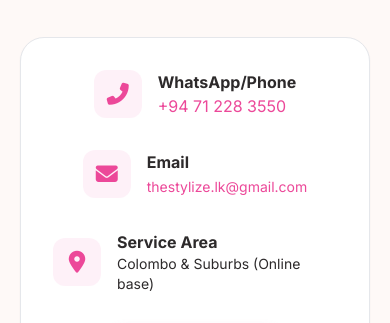
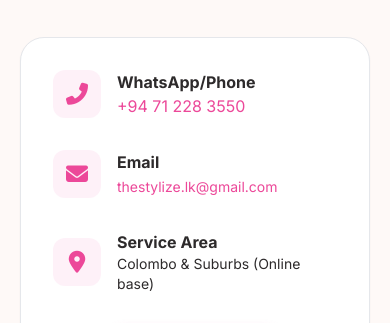
Before and after one commit to nuone-tech/The-Stylize-Party-Creations, a plain HTML site: page index.html in a window 390 px wide. Shown: the part 8178-8501 px from the top of the page. Drawn offline with nearby package versions, Linux system fonts and the light colour scheme.

Commit message:
7th commit

```diff
--- a/index.html
+++ b/index.html
@@ -427,7 +427,7 @@
                 <p class="text-[var(--fg-light)]">Reach out for bookings & inquiries</p>
             </div>
             <div class="bg-white rounded-3xl p-8 shadow-sm max-w-3xl mx-auto border">
-                <div class="flex flex-wrap gap-8 justify-center">
+                <div class="flex flex-wrap gap-8 justify-start md:justify-center">
                     <div class="flex items-center gap-4">
                         <div class="contact-icon-box"><i class="fas fa-phone-alt text-pink-500"></i></div>
                         <div>
```
